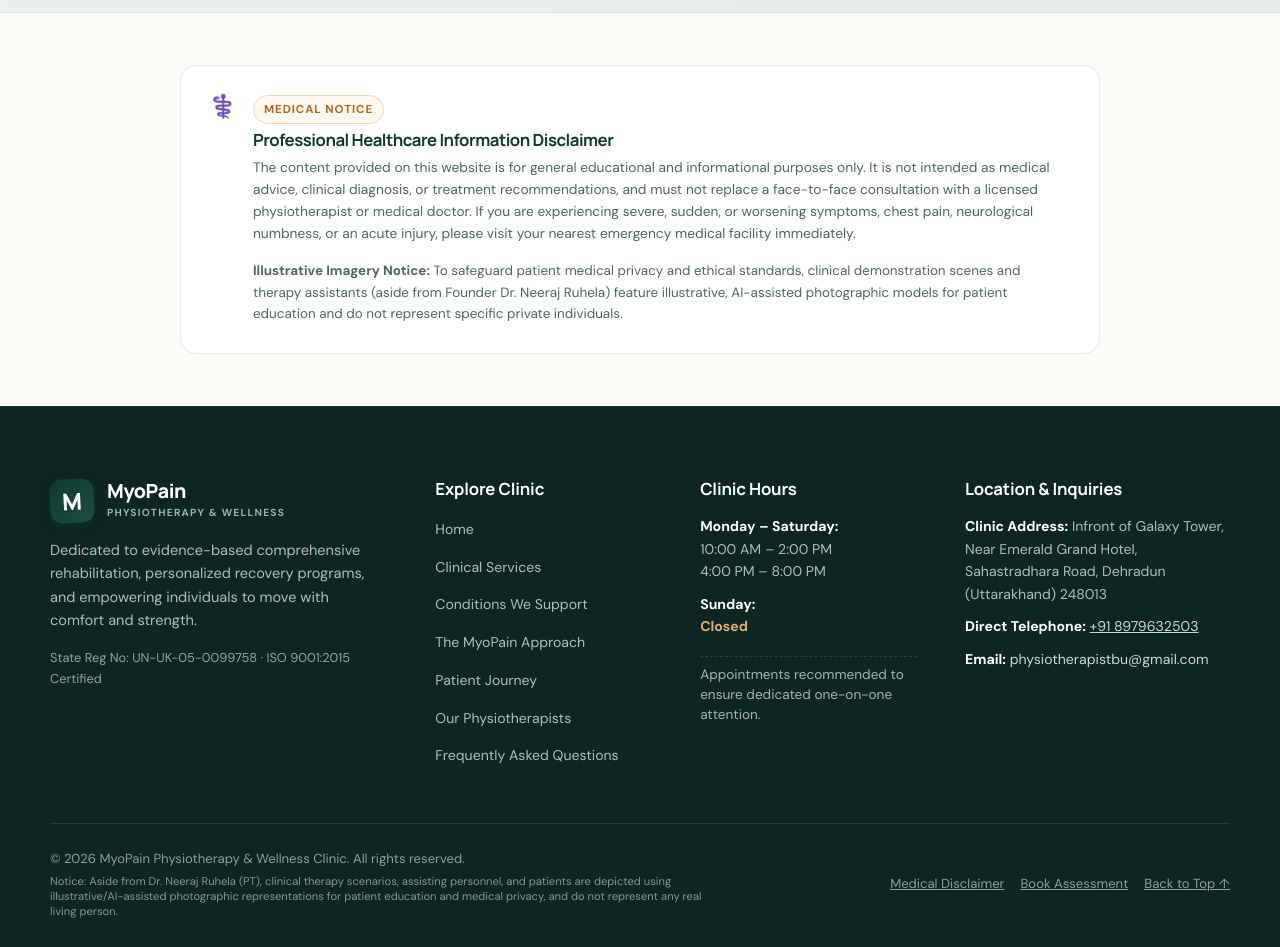
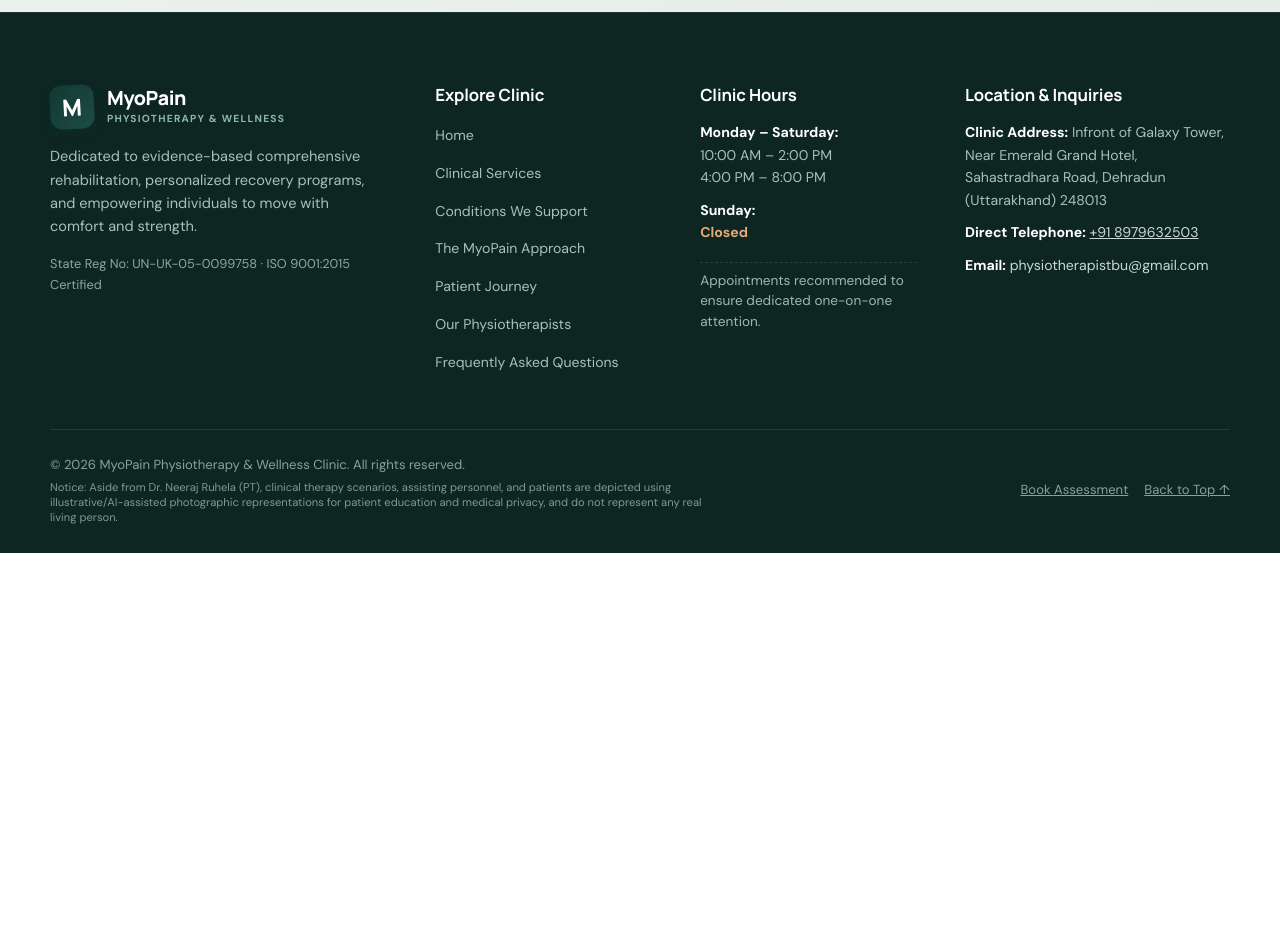
Before and after one commit to nirajruhe/MyoPain-Clinic-Website, a plain HTML site: page index.html in a window 1280 px wide. Shown: the part 10120-11067 px from the top of the page. After the commit the page ends 10673 px from the top, so only its background shows below. Drawn offline with Linux system fonts and the light colour scheme.

Commit message:
refactor: remove redundant post-appointment medical disclaimer section

```diff
--- a/index.html
+++ b/index.html
@@ -44,7 +44,7 @@
   <meta name="keywords" content="physiotherapy clinic, MyoPain physiotherapy, Dr Neeraj Ruhela, neuro rehabilitation, orthopedic physiotherapy, NIMHANS Bangalore, sports injury rehab, ISO 9001:2015 certified clinic, back pain treatment, cervical spondylosis, stroke rehab, geriatric physiotherapy">
 
   <!-- Primary Stylesheet -->
-  <link rel="stylesheet" href="style.css?v=3.9">
+  <link rel="stylesheet" href="style.css?v=4.0">
 
   <!-- Structured Data 1: Local Healthcare Clinic Schema (Google Rich Results) -->
   <script type="application/ld+json">
@@ -1599,25 +1599,6 @@
       </div>
     </section>
 
-    <!-- COMPREHENSIVE MEDICAL & LEGAL DISCLAIMER -->
-    <section class="medical-disclaimer-section" id="disclaimer" aria-labelledby="disclaimer-heading">
-      <div class="container">
-        <div class="disclaimer-card">
-          <div class="disclaimer-icon" aria-hidden="true">⚕️</div>
-          <div>
-            <span class="disclaimer-badge">Medical Notice</span>
-            <h4 id="disclaimer-heading">Professional Healthcare Information Disclaimer</h4>
-            <p>
-              The content provided on this website is for general educational and informational purposes only. It is not intended as medical advice, clinical diagnosis, or treatment recommendations, and must not replace a face-to-face consultation with a licensed physiotherapist or medical doctor. If you are experiencing severe, sudden, or worsening symptoms, chest pain, neurological numbness, or an acute injury, please visit your nearest emergency medical facility immediately.
-            </p>
-            <p style="margin-top: 10px; font-size: 0.84rem; color: var(--color-slate-teal, #4e6662);">
-              <strong>Illustrative Imagery Notice:</strong> To safeguard patient medical privacy and ethical standards, clinical demonstration scenes and therapy assistants (aside from Founder Dr. Neeraj Ruhela) feature illustrative, AI-assisted photographic models for patient education and do not represent specific private individuals.
-            </p>
-          </div>
-        </div>
-      </div>
-    </section>
-
   </main>
 
   <!-- SITE FOOTER -->
@@ -1704,7 +1685,6 @@
         </p>
       </div>
       <div class="footer-bottom-links">
-        <a href="#disclaimer">Medical Disclaimer</a>
         <a href="#appointment">Book Assessment</a>
         <a href="#home">Back to Top ↑</a>
       </div>
@@ -1717,6 +1697,6 @@
   </button>
 
   <!-- Client-Side JavaScript Logic -->
-  <script src="script.js?v=3.9"></script>
+  <script src="script.js?v=4.0"></script>
 </body>
 </html>
```
Also changed, not shown: 1 other file.
